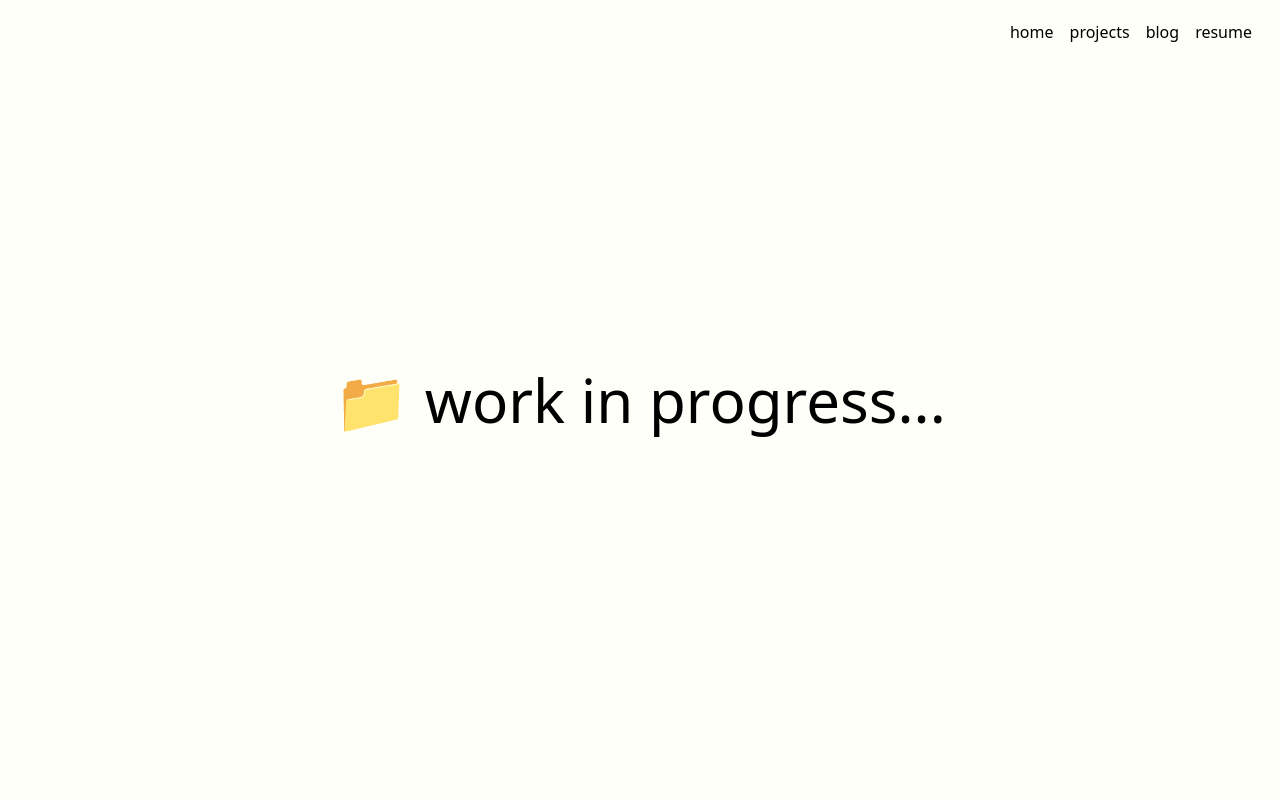
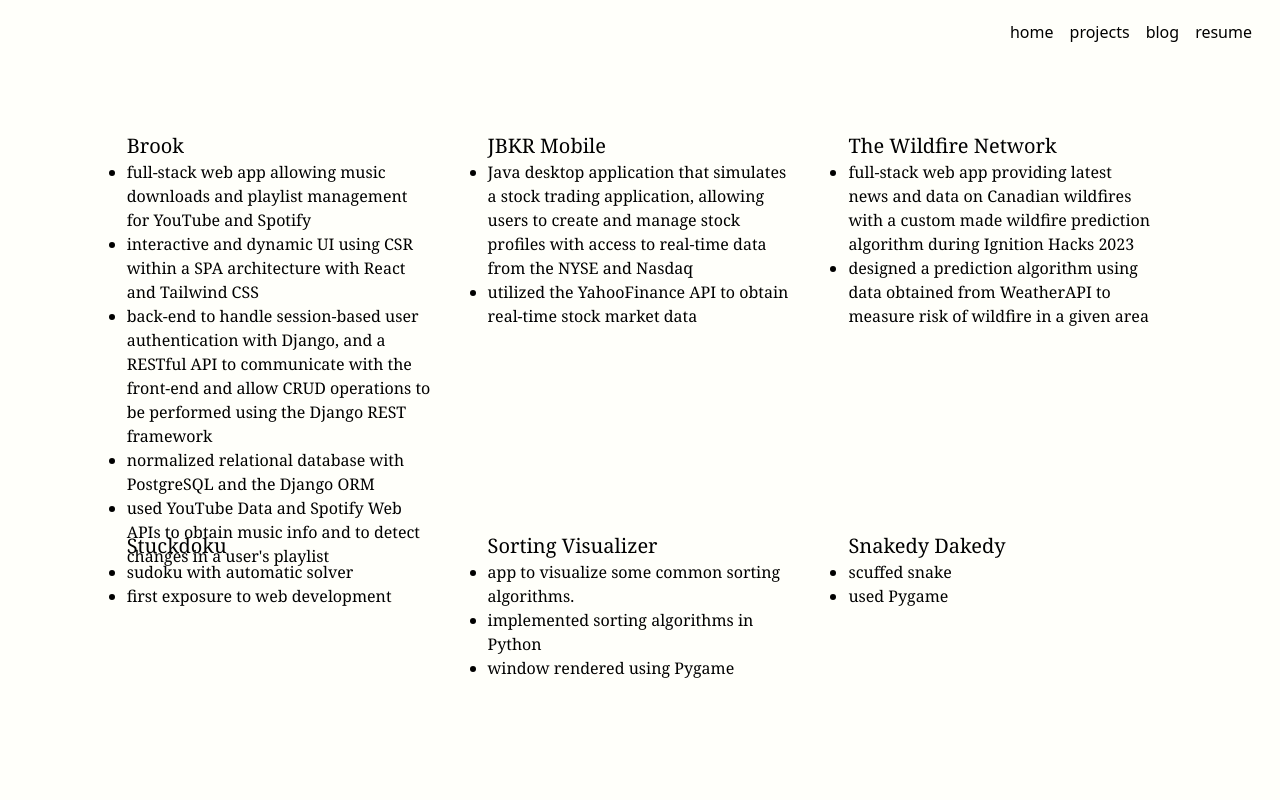
Before and after one commit to wang-owen/wangowen, a React (Vite) app: page /projects in a window 1280 px wide. Shown: the top 800 px of the page. Built offline with nearby package versions, Linux system fonts and the light colour scheme; a web font is replaced by a local one.

Commit message:
projects page

```diff
--- /dev/null
+++ b/src/components/ProjectCard.tsx
@@ -0,0 +1,30 @@
+const ProjectCard = ({
+    title,
+    link,
+    description,
+}: {
+    title: string;
+    link: string;
+    description: String[];
+}) => {
+    return (
+        <div className="p-5 h-96 font-serif">
+            <a href={link} target="_blank" className="text-xl mb-3 hover:underline">
+                {title}
+            </a>
+            <div>
+                <div className="text-base leading-6">
+                    <ul>
+                        {description.map((point) => (
+                            <li className="list-disc" key={point.toString()}>
+                                {point}
+                            </li>
+                        ))}
+                    </ul>
+                </div>
+            </div>
+        </div>
+    );
+};
+
+export default ProjectCard;
--- a/src/pages/ProjectsPage.tsx
+++ b/src/pages/ProjectsPage.tsx
@@ -1,8 +1,71 @@
+import ProjectCard from "../components/ProjectCard";
+
 const ProjectsPage = () => {
     return (
-        <div className="flex justify-center items-center min-h-screen text-6xl">
-            &#128193; work in progress...
-        </div>
+        // <div className="flex justify-center items-center min-h-screen text-6xl">
+        //     &#128193; work in progress...
+        // </div>
+        <section className="flex justify-center items-center">
+            <div className="mt-28 w-5/6 grid grid-cols-3 gap-4">
+                <ProjectCard
+                    title="Brook"
+                    link="https://github.com/wang-owen/Brook"
+                    description={[
+                        "full-stack web app allowing music downloads and playlist management for YouTube and Spotify",
+                        "interactive and dynamic UI using CSR within a SPA architecture with React and Tailwind CSS",
+                        "back-end to handle session-based user authentication with Django, and a RESTful API to communicate with the front-end and allow CRUD operations to be performed using the Django REST framework",
+                        "normalized relational database with PostgreSQL and the Django ORM",
+                        "used YouTube Data and Spotify Web APIs to obtain music info and to detect changes in a user's playlist",
+                    ]}
+                />
+                <ProjectCard
+                    title="JBKR Mobile"
+                    link="https://github.com/wang-owen/JBKR-Mobile"
+                    description={[
+                        "Java desktop application that simulates a stock trading application, allowing users to create and manage stock profiles with access to real-time data from the NYSE and Nasdaq",
+                        "utilized the YahooFinance API to obtain real-time stock market data",
+                    ]}
+                />
+                <ProjectCard
+                    title="The Wildfire Network"
+                    link="https://github.com/wang-owen/TheWildfireNetwork"
+                    description={[
+                        "full-stack web app providing latest news and data on Canadian wildfires with a custom made wildfire prediction algorithm during Ignition Hacks 2023",
+                        "designed a prediction algorithm using data obtained from WeatherAPI to measure risk of wildfire in a given area",
+                    ]}
+                />
+                <ProjectCard
+                    title="Stuckdoku"
+                    link="https://github.com/wang-owen/Stuckdoku"
+                    description={[
+                        "sudoku with automatic solver",
+                        "first exposure to web development",
+                    ]}
+                />
+                <ProjectCard
+                    title="Sorting Visualizer"
+                    link="https://github.com/wang-owen/SortingVisualizer"
+                    description={[
+                        "app to visualize some common sorting algorithms.",
+                        "implemented sorting algorithms in Python",
+                        "window rendered using Pygame",
+                    ]}
+                />
+                <ProjectCard
+                    title="Snakedy Dakedy"
+                    link="https://github.com/wang-owen/SnakedyDakedy"
+                    description={["scuffed snake", "used Pygame"]}
+                />
+                <ProjectCard
+                    title="Checkers"
+                    link="https://github.com/wang-owen/Checkers"
+                    description={[
+                        "terminal-based checkers program in Java",
+                        "player has option to play against computer",
+                    ]}
+                />
+            </div>
+        </section>
     );
 };
 
```
